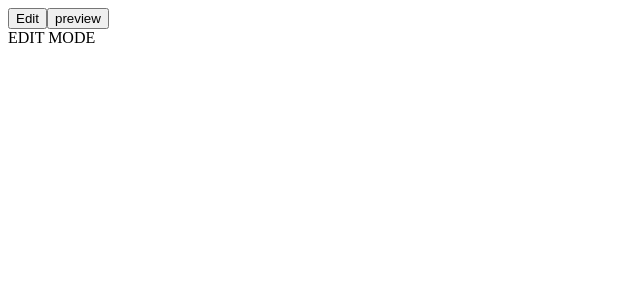
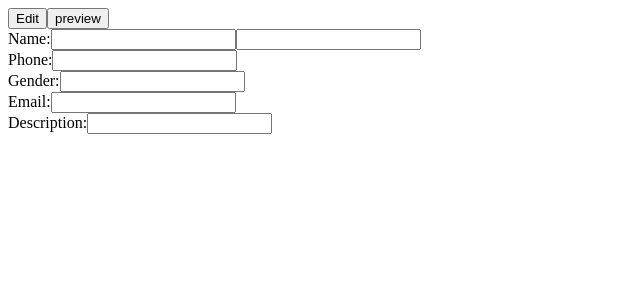
Before and after one commit to abhi2322/CV-React, a React (Create React App) app in the folder CV-APP/: page / in a window 1280 px wide. Shown: the top 300 px of the page, without its empty margins (0-640 px from the left). Built offline with nearby package versions, Linux system fonts and the light colour scheme.

Commit message:
Adding event handlers

```diff
--- a/CV-APP/src/App.js
+++ b/CV-APP/src/App.js
@@ -6,11 +6,29 @@ class App extends Component{
   constructor(){
     super();
     this.state={
+      peronalDetails:{
+        firstName:"",
+        lastNAme:"",
+        phone:"",
+        gender:"",
+        email:"",
+        Description:"",
+      },
+      educationDetails:{
+        school:"",
+        Degree:"",
+        duration:"",
+      },
+      workExperiance:{
+        company:"",
+        Tile:"",
+        duration:"",
+        EndDate:""
+      },
       editMode:true
     }
   }
  edit=()=>{
-
    this.setState({
      editMode:true
    })
@@ -19,12 +37,23 @@ class App extends Component{
     this.setState({
       editMode:false
     })
+    console.log(this.state.peronalDetails.firstName)
+  }
+  firstNameHanler(ev){
+    const personal=this.state.peronalDetails;
+    personal.firstName=ev.target.value;
+    this.setState({
+      peronalDetails:personal
+    })
   }
 
   render(){
     let mode=null
     if(this.state.editMode){
-      mode=<EditMode />
+      mode=<EditMode
+              firstNameHandler={(ev)=>{this.firstNameHanler(ev)}}
+
+          />
     }else{
       mode=<PreviewMode />
     }
--- a/CV-APP/src/components/edit_mode.js
+++ b/CV-APP/src/components/edit_mode.js
@@ -1,10 +1,18 @@
 import React,{Component} from 'react';
+import PersonalInfo from './personal_info';
 
 class EditMode extends Component{
     render(){
       return(
         <div>
-          EDIT MODE
+        <PersonalInfo
+        firstNameHandler={(ev)=>{this.props.firstNameHandler(ev)}}
+        secondNameHandler={(ev)=>{this.props.secondNameHandler(ev)}}
+        phoneHandler={(ev)=>{this.props.phoneHandler(ev)}}
+        genderHandler={(ev)=>{this.props.genderHandler(ev)}}
+        emailHandler={(ev)=>{this.props.emailHandler(ev)}}
+        descriptionHandler={(ev)=>{this.props.descriptionHandler(ev)}}
+        />
         </div>
       )
     }
--- /dev/null
+++ b/CV-APP/src/components/personal_info.js
@@ -0,0 +1,18 @@
+function PersonalInfo(props){
+return(
+    <div>
+        <label>Name:</label>
+        <input onChange={props.firstNameHandler}></input>
+        <input onChange={props.secondNameHandler}></input><br/>
+        <label>Phone:</label>
+        <input onChange={props.phoneHandler}></input><br/>
+        <label>Gender:</label>
+        <input onChange={props.genderHandler}></input><br/>
+        <label>Email:</label>
+        <input onChange={props.emailHandler}></input><br/>
+        <label>Description:</label>
+        <input onChange={props.descriptionHandler}></input>
+    </div>
+)
+}
+export default PersonalInfo
```
